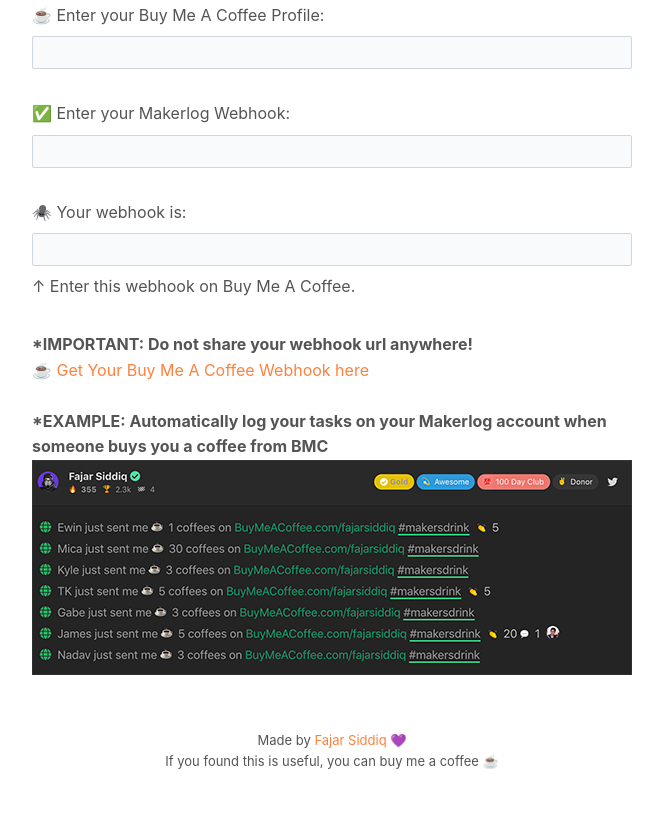
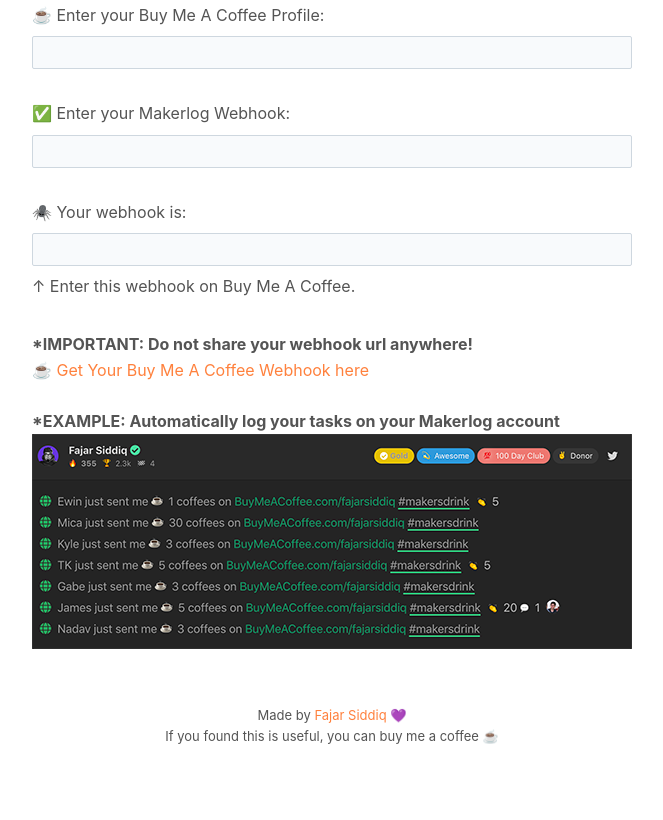
Before and after one commit to fajarsiddiqfs/buymeacoffee, a website: page index.html in a window 1280 px wide. Shown: the part 647-1467 px from the top of the page, without its empty margins (308-971 px from the left). After the commit the page ends 1442 px from the top, so only its background shows below. Drawn offline with Linux system fonts and the light colour scheme.

Commit message:
Update index.html

```diff
--- a/index.html
+++ b/index.html
@@ -43,7 +43,7 @@
     <a href="https://www.buymeacoffee.com/webhook">☕ Get Your Buy Me A Coffee Webhook here</a>
     </br>
     </br>
-    <strong>*EXAMPLE: Automatically log your tasks on your Makerlog account when someone buys you a coffee from BMC</strong><br/>
+    <strong>*EXAMPLE: Automatically log your tasks on your Makerlog account</strong><br/>
 <img src="assets/makerlogfajar.png" alt="Buy Me A Coffee"></a>
 </main>
 
```
